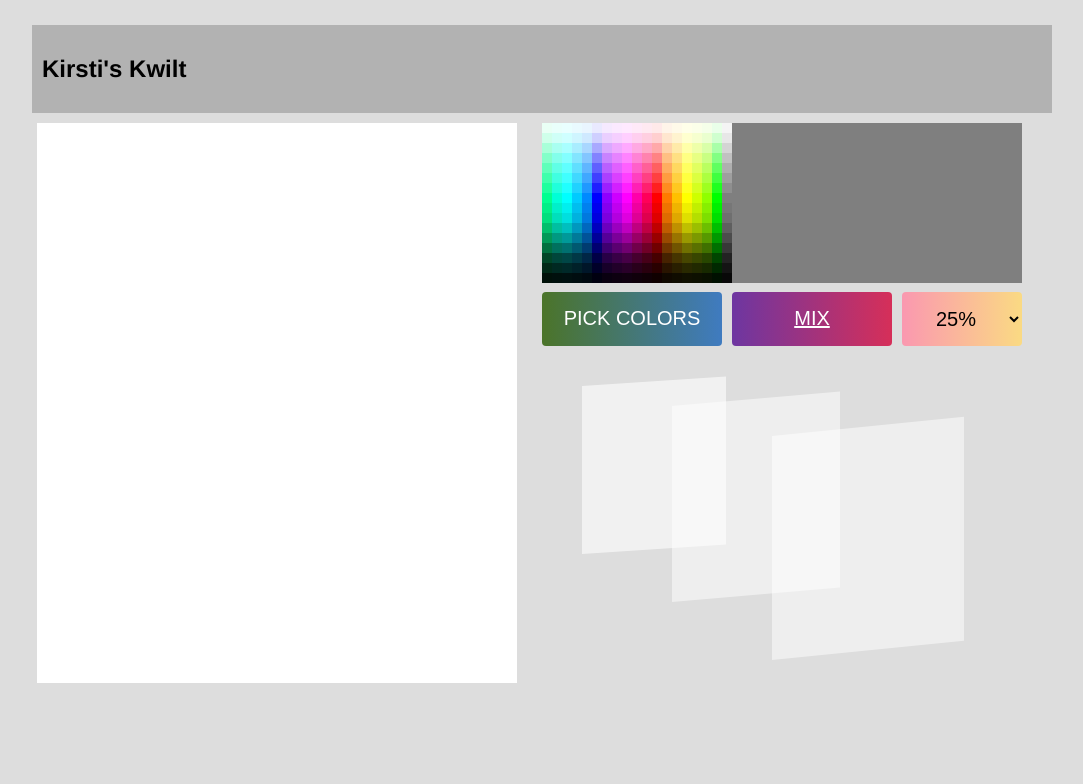
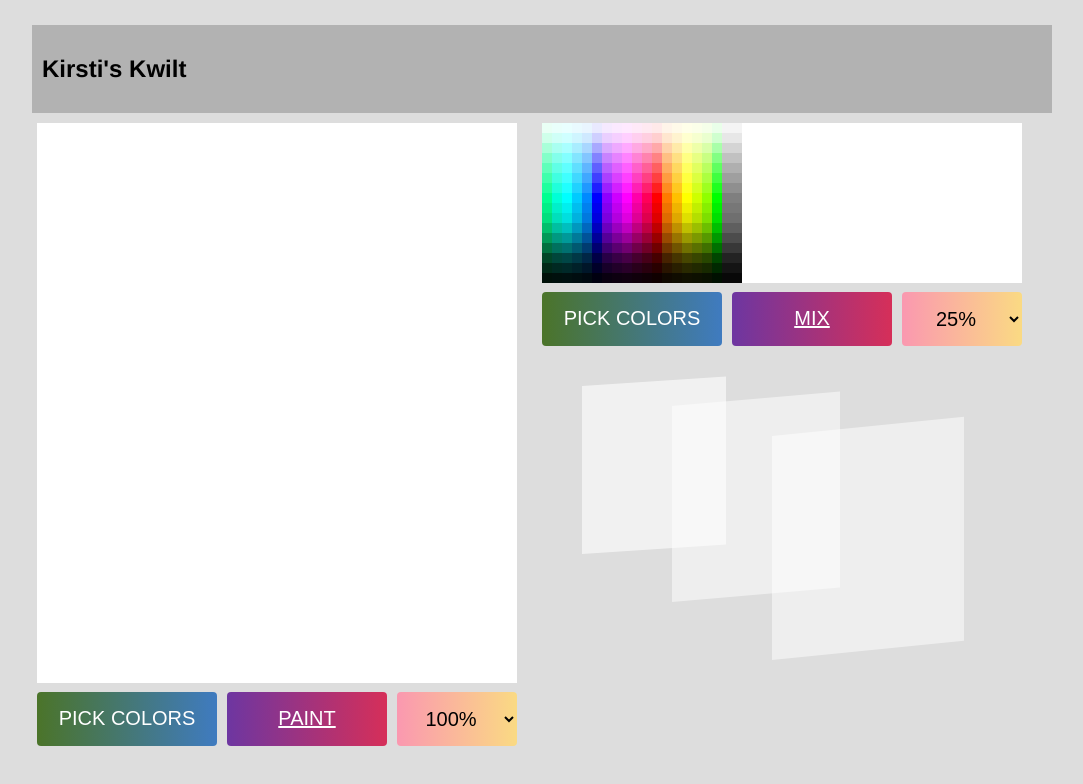
Before and after one commit to pounce-lang/kwilt, a plain HTML site: page index.html in a window 1280 px wide. Shown: the whole page, without its empty margins (83-1166 px from the left). Drawn offline with Linux system fonts and the light colour scheme.

Commit message:
paint percent tint

```diff
--- a/index.html
+++ b/index.html
@@ -180,16 +180,16 @@
         <div class="paint-canvas">
           <canvas width="480" height="560" style="width: 480px; height: 560px" id="canvas"></canvas>
         </div>
-        <!-- <div class="row-container">
-          <button id="pickBtn" class="pick-button">pick colors</button>
-          <button id="mixBtn" class="mix-button">mix</button>
-          <select id="mixPercentSelect" class="mix-select">
-            <option value="1">100%</option>
+        <div class="row-container">
+          <button id="canvasPickBtn" class="pick-button">pick colors</button>
+          <button id="canvasMixBtn" class="mix-button">paint</button>
+          <select id="canvasMixPercentSelect" class="mix-select">
+            <option selected="selected" value="1">100%</option>
             <option value="0.5">50%</option>
-            <option selected="selected" value="0.25">25%</option>
+            <option value="0.25">25%</option>
             <option value="0.1">10%</option>
           </select>
-        </div> -->
+        </div>
       </div>
 
       <div class="col-container">
--- a/kwilt.js
+++ b/kwilt.js
@@ -12,6 +12,7 @@ publish_module import
 palette cb-init cb-clear
 # set up the colors of the palette for picking colors and mixing
 {x:0 y:0 w:600 h:200 color:{r:127 g:127 b:127 a:1}} cb-box
+{x:200 y:0 w:400 h:200 color:{r:255 g:255 b:255 a:1}} cb-box
 
 # [ '#f0f' '#f00' '#ff0' '#0f0' '#0ff' '#00f' '#f0f']
 # [ '#f0f' '#00f' '#0ff' '#0f0' '#ff0' '#f00' '#f0f' ] # reversed
@@ -31,19 +32,22 @@ uncons [drop] dip
 [boxit gx 10 + [] cons [gx] def] map drop
 [7.3 6.5 5.3 4.1 3 2 1 0]
 [0] [gy] def
-[{r:255 g:255 b:255} swap 8 / a set {x:0 w:190 h:10} swap color set gy y set cb-box] [layerit] def
+[{r:255 g:255 b:255} swap 8 / a set {x:0 w:200 h:10} swap color set gy y set cb-box] [layerit] def
 [layerit gy 10 + [] cons [gy] def] map drop
 
 [0.5 1 2 3.2 4.5 5.8 6.7 7.5]
-[{r:0 g:0 b:0} swap 8 / a set {x:0 w:190 h:10} swap color set gy y set cb-box] [layerit] def
+[{r:0 g:0 b:0} swap 8 / a set {x:0 w:200 h:10} swap color set gy y set cb-box] [layerit] def
 [layerit gy 10 + [] cons [gy] def] map drop
 
+# mix and paint
+
 [0.25] [mix-percent] def
+
 [ x get 10 - 20 / 1 round 20 * x set y get 10 - 20 / 1 round 20 * y set
     {w:20 h:20} swap merge picked-color mix-percent a set color set palette cb-box-ctx
 ] [mix-block] def
 
-[ x get 190 > mixPaletteMode and
+[ x get 200 > mixPaletteMode and
     [mix-block]
     [palette cb-color-at [] cons [picked-color] def]
   ifte
@@ -52,13 +56,16 @@ drop
 ] [mousedown] palette subscribe
 
 [ selected get [] cons [mix-percent] def drop ] [change] mixPercentSelect subscribe
+[ selected get [] cons [canvas-mix-percent] def drop ] [change] canvasMixPercentSelect subscribe
 
 # setup the painting area
 canvas cb-init cb-clear
 {x:0 y:0 w:1200 h:1200 color:{r:255 g:255 b:255 a:1}} cb-box
 
+[1] [canvas-mix-percent] def
+
 [ x get 10 - 20 / 1 round 20 * x set y get 10 - 20 / 1 round 20 * y set
-  {w:20 h:20} swap merge picked-color color set
+  {w:20 h:20} swap merge picked-color canvas-mix-percent a set color set
   dup
   canvas cb-box-ctx
   [
@@ -85,6 +92,20 @@ set-palette-mode
 [drop reset-palette-mode] [mousedown] pickBtn subscribe
 
 
+[[true] [mixCanvasMode] def
+  'text-decoration:underline;' str-dequote style canvasMixBtn attr-publish
+  'text-decoration:none;' str-dequote style canvasPickBtn attr-publish] [set-canvas-mode] def
+
+[[false] [mixCanvasMode] def
+  'text-decoration:underline;' str-dequote style canvasPickBtn attr-publish
+  'text-decoration:none;' str-dequote style canvasMixBtn attr-publish
+] [reset-canvas-mode] def
+
+set-canvas-mode
+[drop set-canvas-mode] [mousedown] canvasMixBtn subscribe
+[drop reset-canvas-mode] [mousedown] canvasPickBtn subscribe
+
+
 #layer nav
 layer-view-canvas cb-init cb-clear
 [
```
